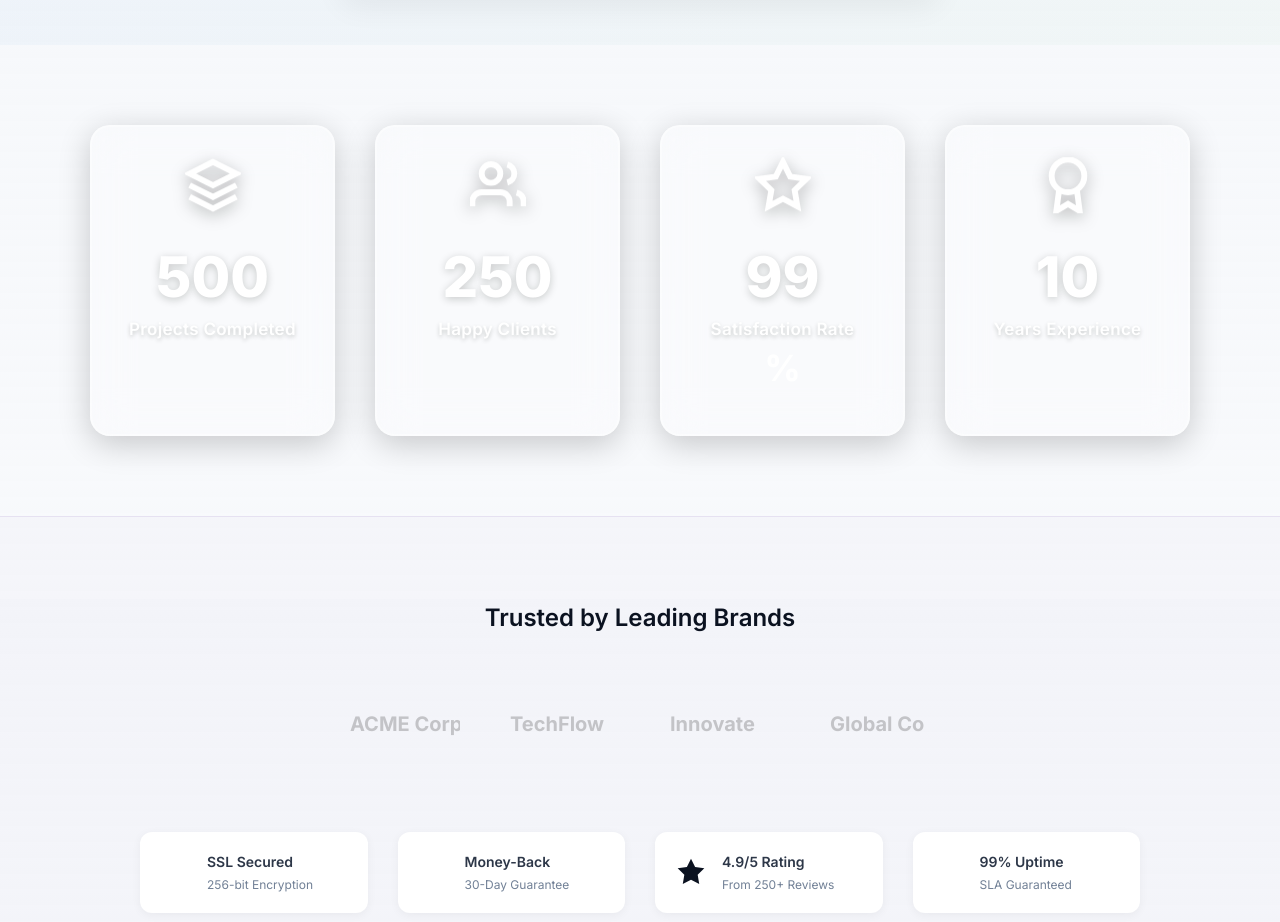
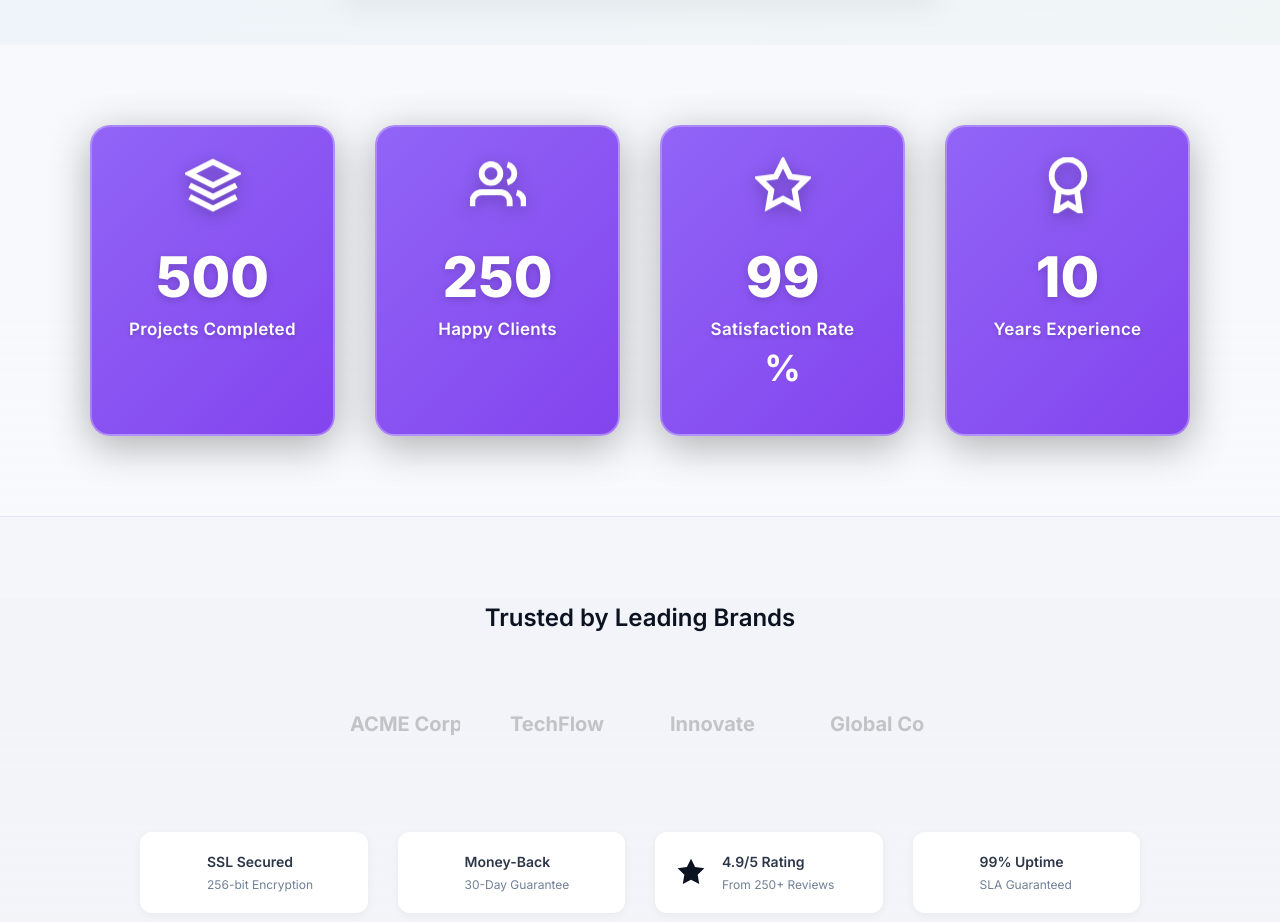
Before and after one commit to Bdkelp/Aurora_demo_site, a plain HTML site: page index.html in a window 1280 px wide. Shown: the part 2601-3523 px from the top of the page. Drawn offline with Linux system fonts and the light colour scheme.

Commit message:
Add bold purple gradient background to stat cards for better contrast and visual separation

```diff
--- a/styles.css
+++ b/styles.css
@@ -2054,18 +2054,18 @@ body[data-lang="en"] .lang-indicator::before {
   color: white;
   padding: 40px 30px;
   border-radius: 20px;
-  background: rgba(255, 255, 255, 0.25);
-  backdrop-filter: blur(20px);
-  border: 2px solid rgba(255, 255, 255, 0.4);
+  background: linear-gradient(135deg, rgba(139, 92, 246, 0.95) 0%, rgba(124, 58, 237, 0.95) 100%);
+  backdrop-filter: blur(10px);
+  border: 2px solid rgba(255, 255, 255, 0.3);
   transition: all 0.3s ease;
-  box-shadow: 0 8px 32px rgba(0, 0, 0, 0.2);
+  box-shadow: 0 10px 40px rgba(0, 0, 0, 0.3);
 }
 
 .stat-item:hover {
-  transform: translateY(-5px);
-  background: rgba(255, 255, 255, 0.35);
-  box-shadow: 0 12px 40px rgba(0, 0, 0, 0.3);
-  border-color: rgba(255, 255, 255, 0.6);
+  transform: translateY(-8px);
+  background: linear-gradient(135deg, rgba(147, 100, 255, 1) 0%, rgba(139, 92, 246, 1) 100%);
+  box-shadow: 0 15px 50px rgba(0, 0, 0, 0.4);
+  border-color: rgba(255, 255, 255, 0.5);
 }
 
 .stat-icon {
```
